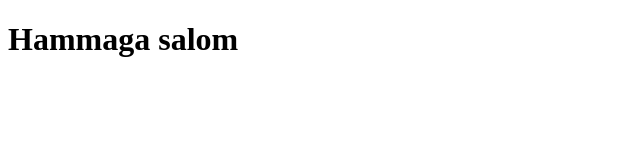
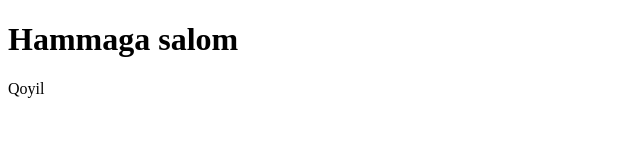
Before and after one commit to erkinovxuma/team_working, a plain HTML site: page index.html in a window 1280 px wide. Shown: the full height of the page, 0-640 px from the left. Drawn offline with Linux system fonts and the light colour scheme.

Commit message:
paragraph qo'shdim

```diff
--- a/index.html
+++ b/index.html
@@ -7,5 +7,6 @@
 </head>
 <body>
 	<h1>Hammaga salom</h1>
+	<p>Qoyil</p>
 </body>
 </html>
```
